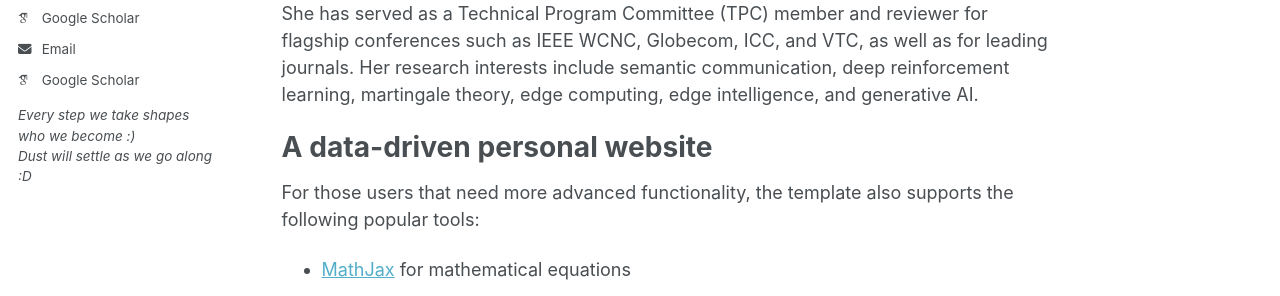
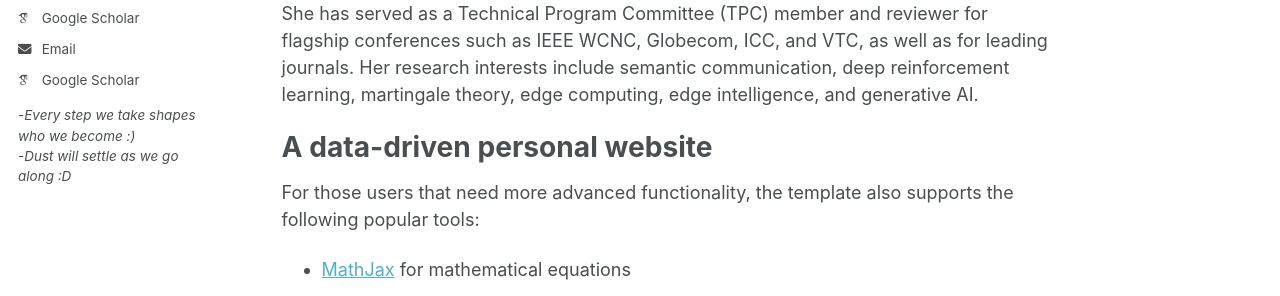
Before and after one commit to wty2011jl/wty2011jl.github.io, a Jekyll site: the page built from _pages/about.md, in a window 1280 px wide. Shown: the part 354-650 px from the top of the page. Built offline with Jekyll 4.4.1, drawn with Linux system fonts in a browser that asks for light colours; some web fonts are replaced; a script that is not in the unit is left out.

```diff
--- a/_config.yml
+++ b/_config.yml
@@ -42,8 +42,8 @@ author:
   researchgate     : #"https://www.researchgate.net/profile/Wanting-Yang-8?ev=hdr_xprf"
   scopus           : # URL
   quote: |
-    *Every step we take shapes who we become :)*
-    *Dust will settle as we go along :D*
+    -*Every step we take shapes who we become :)*
+    -*Dust will settle as we go along :D*
 
   # Repositories and software development
   bitbucket        : # Username - Update with your username on the site
```
